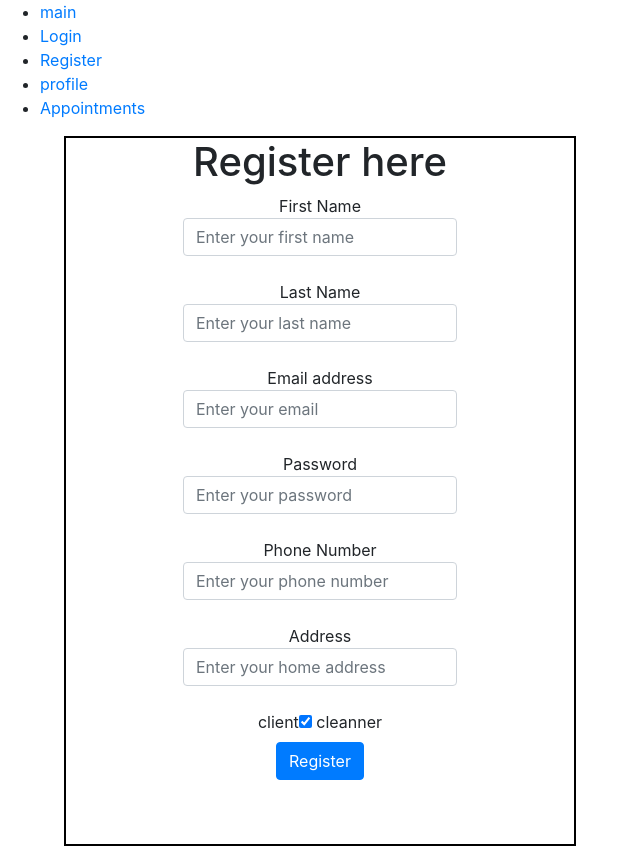
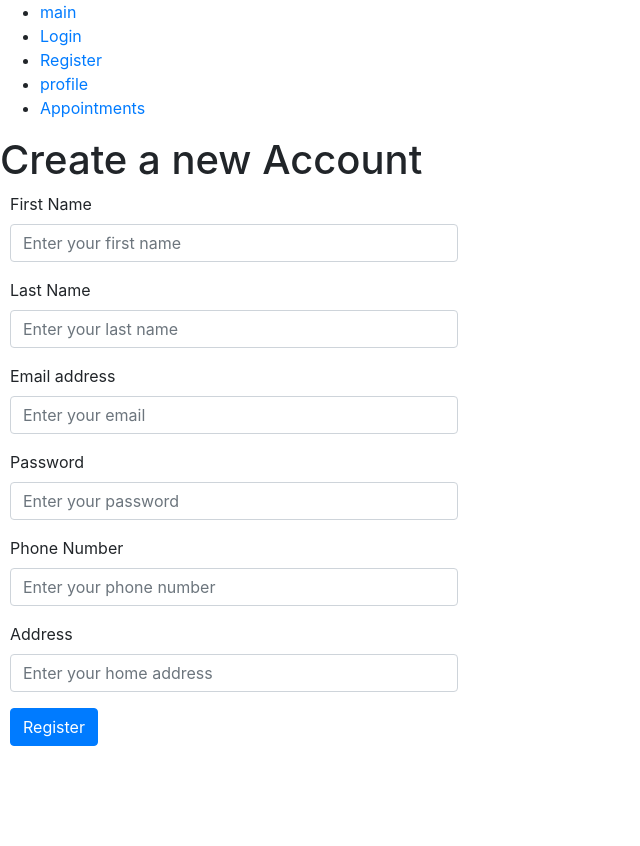
Before and after one commit to malak-dev/cleaning_mate, a React (Create React App) app in the folder client/: page /register in a window 1280 px wide. Shown: the whole page, without its empty margins (0-640 px from the left). After the commit the page ends 800 px from the top, so only its background shows below. Built offline with nearby package versions, Linux system fonts and the light colour scheme.

Commit message:
add main page

```diff
--- a/client/src/components/Header.scss
+++ b/client/src/components/Header.scss
@@ -3,7 +3,6 @@
   background-color: black;
   .list-item {
       display: inline-block;
-      float: left;
       margin: 30px;
   }
 }
--- a/client/src/components/login.js
+++ b/client/src/components/login.js
@@ -8,9 +8,9 @@ export default function Login(props) {
     <div className="form">
       <form autoComplete="off" onSubmit={event => event.preventDefault()}>
         <h1 className="form_elements"> Login here </h1>
-        <div className="form_elements">
+        <div className="form_elements" class="edit">
           <div class="form-group">
-            <label >Email address
+            <label >Email address</label>
             <input
               class="form-control"
               aria-describedby="emailHelp"
@@ -20,10 +20,10 @@ export default function Login(props) {
               placeholder="Enter your email"
             // value={email}
             // onChange={(event) => { setEmail(event.target.value) }}
-              /></label>
+            />
           </div>
           <div class="form-group">
-            <label >Password
+            <label >Password</label>
             <input
               class="form-control"
               id="exampleInputPassword1"
@@ -32,7 +32,7 @@ export default function Login(props) {
               placeholder="Enter your password"
             // value={password}
             // onChange={(event) => { setPassword(event.target.value) }}
-              /></label>
+            />
           </div>
 
           <button type="submit" class="btn btn-primary">Login</button>
--- a/client/src/components/login.scss
+++ b/client/src/components/login.scss
@@ -1,14 +1,14 @@
-.form{
-  width:40%;
-  border : 2px solid black;
-  margin-left: 5%;
-  padding-bottom: 5%;
 
+.containers
+{
+  margin-top: 10%;
+  width: 55%;
+  height:200px;
+  margin: 0 auto;
 }
-.display-div{
-display: inline;
+// edit_profile style
+.edit
+{
+  width: 35%;
+  margin-left: 10px;
 }
-.form_elements{
-
-  text-align: center;
-}
--- a/client/src/components/register.js
+++ b/client/src/components/register.js
@@ -5,12 +5,12 @@ export default function Register(props) {
   // const [email, setEmail] = useState("")
   // const [password, setPassword] = useState("")
   return (
-    <div className="form">
-      <h1 className="form_elements"> Register here </h1>
-      <form autoComplete="off" onSubmit={event => event.preventDefault()} >
-        <div className="form_elements">
+    <div >
+      <h1 > Create a new Account </h1>
+      <form autoComplete="off" onSubmit={event => event.preventDefault()} className="form_elements">
+        <div className="form_elements" class="edit">
           <div class="form-group">
-            <label >First Name
+            <label >First Name</label>
             <input
               class="form-control"
               name="first_name"
@@ -18,10 +18,10 @@ export default function Register(props) {
               placeholder="Enter your first name"
             // value={first_name}
             //onChange={(event) => { setPassword(event.target.value) }}
-              /></label>
+            />
           </div>
           <div class="form-group">
-            <label >Last Name
+            <label >Last Name</label>
             <input
               class="form-control"
               name="last_name"
@@ -29,10 +29,10 @@ export default function Register(props) {
               placeholder="Enter your last name"
             // value={password}
             // onChange={(event) => { setPassword(event.target.value) }}
-              /></label>
+            />
           </div>
           <div class="form-group">
-            <label>Email address
+            <label>Email address</label>
             <input
               class="form-control"
               aria-describedby="emailHelp"
@@ -42,10 +42,10 @@ export default function Register(props) {
               placeholder="Enter your email"
             //value={email}
             //onChange={(event) => { setEmail(event.target.value) }}
-              /></label>
+            />
           </div>
           <div class="form-group">
-            <label>Password
+            <label>Password</label>
             <input
               class="form-control"
               name="password"
@@ -53,11 +53,11 @@ export default function Register(props) {
               placeholder="Enter your password"
             // value={password}
             // onChange={(event) => { setPassword(event.target.value) }}
-              /></label>
+            />
           </div>
 
           <div class="form-group">
-            <label >Phone Number
+            <label >Phone Number</label>
             <input
               class="form-control"
               name="phone_number"
@@ -65,10 +65,10 @@ export default function Register(props) {
               placeholder="Enter your phone number"
             // value={password}
             // onChange={(event) => { setPassword(event.target.value) }}
-              /></label>
+            />
           </div>
           <div class="form-group">
-            <label >Address
+            <label >Address</label>
             <input
               class="form-control"
               name="address"
@@ -76,15 +76,9 @@ export default function Register(props) {
               placeholder="Enter your home address"
             // value={password}
             // onChange={(event) => { setPassword(event.target.value) }}
-              /></label>
+            />
           </div>
-          <div class="switch">
-            <label>
-              client
-            <input type="checkbox" checked />
-              <span class="lever"></span> cleanner
-          </label>
-          </div>
+
           <button type="submit" class="btn btn-primary">Register</button>
         </div>
       </form >
```
Lines whose indentation alone changed are shown as unchanged.
